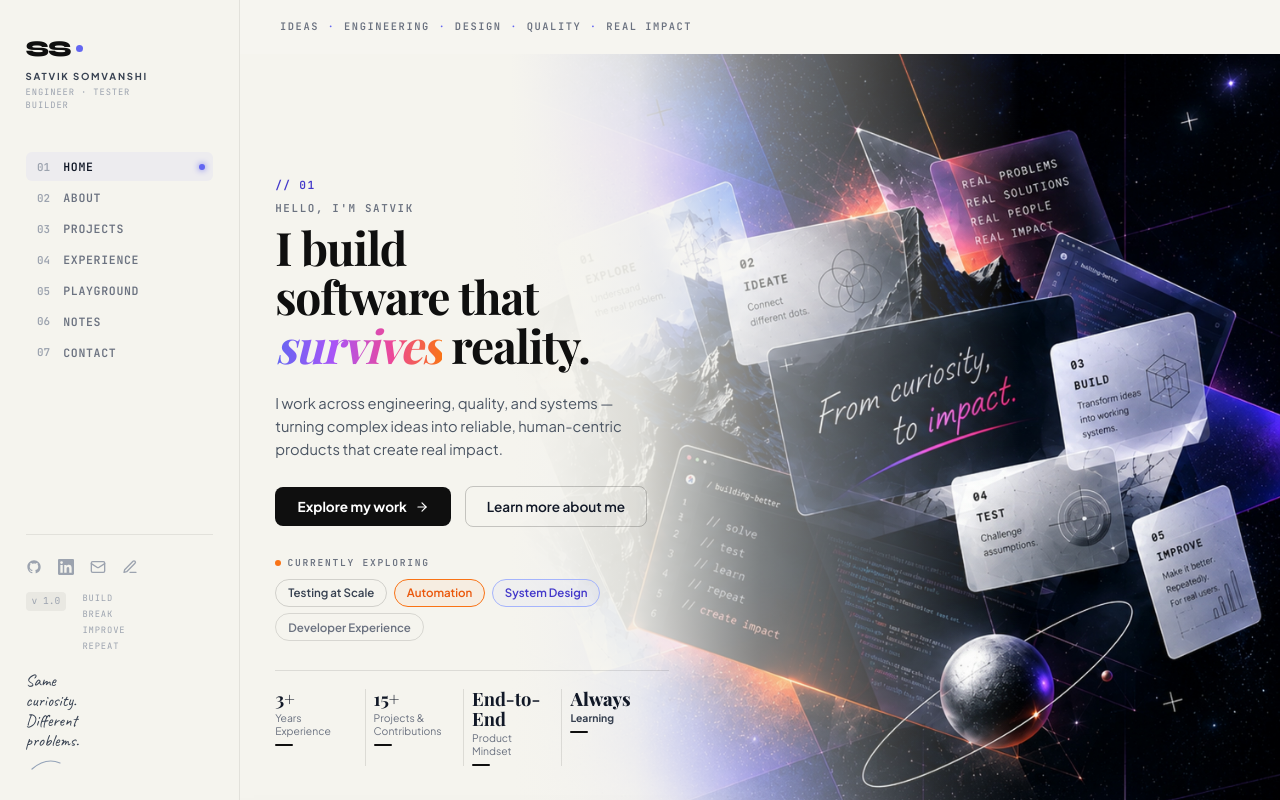
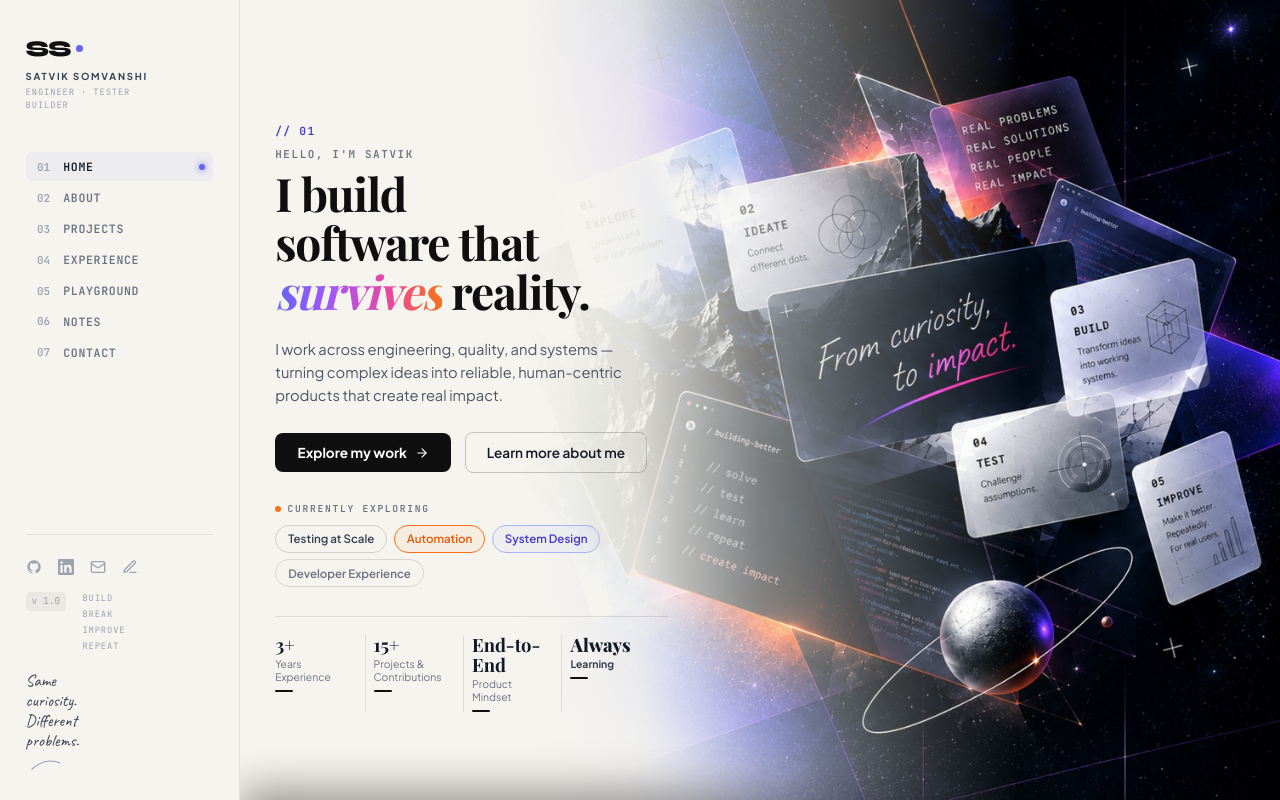
Before and after one commit to deadlinedork812/anti-portfolio, a React (Vite) app: page / in a window 1280 px wide. Shown: the top 800 px of the page. Built offline with nearby package versions, Linux system fonts and the light colour scheme; a web font is replaced by a local one.

Commit message:
Remove top header navbar and replace favicon with brand SS logo

```diff
--- a/src/App.jsx
+++ b/src/App.jsx
@@ -1,6 +1,5 @@
 import React, { useState, useEffect } from 'react';
 import Sidebar from './components/Sidebar';
-import TopHeader from './components/TopHeader';
 import HeroSection from './components/HeroSection';
 import AboutSection from './components/AboutSection';
 import ProjectsSection from './components/ProjectsSection';
@@ -48,9 +47,6 @@ export default function App() {
       {/* Fixed Sidebar */}
       <Sidebar activeSection={activeSection} setActiveSection={setActiveSection} />
 
-      {/* Fixed Top Bar Header */}
-      <TopHeader />
-
       {/* Main Content Scroll Container */}
       <main className="main-content">
         <HeroSection
--- a/src/index.css
+++ b/src/index.css
@@ -28,7 +28,7 @@
   --border-dark: rgba(255, 255, 255, 0.1);
 
   --sidebar-width: 240px;
-  --header-height: 54px;
+  --header-height: 0px;
 
   --transition-smooth: all 0.3s cubic-bezier(0.16, 1, 0.3, 1);
 }
```
Also changed, not shown: index.html (+1 -1 lines).
